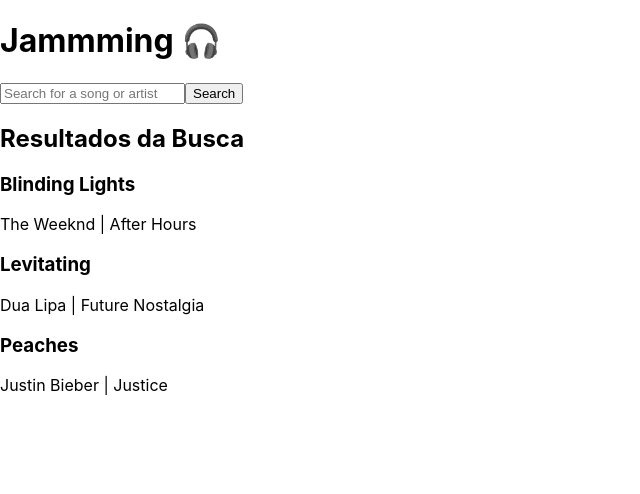
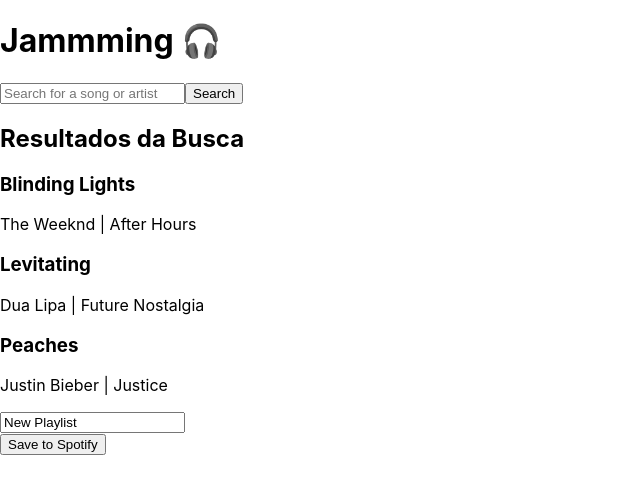
Before and after one commit to Edu-2de/Jammming, a React (Create React App) app: page / in a window 1280 px wide. Shown: the top 494 px of the page, without its empty margins (0-640 px from the left). Built offline with nearby package versions, Linux system fonts and the light colour scheme.

Commit message:
Add Playlist component to manage and display playlist details

```diff
--- a/src/App.js
+++ b/src/App.js
@@ -1,10 +1,12 @@
 import React, { useState } from 'react';
 import SearchBar from './components/SearchBar';
 import SearchResults from './components/SearchResults';
+import Playlist from './components/Playlist';
 
 function App() {
   const [searchTerm, setSearchTerm] = useState('');
-
+  const [playlistName, setPlaylistName] = useState("New Playlist");
+  const [playlistTracks, setPlaylistTracks] = useState([]);
   const mockTracks = [
     {
       id: 1,
@@ -37,7 +39,10 @@
       <h1>Jammming 🎧</h1>
       <SearchBar searchTerm={searchTerm} setSearchTerm={setSearchTerm} />
       <SearchResults tracks={filteredTracks} />
+      <Playlist playlistName={playlistName} playlistTracks={playlistTracks}/>
     </div>
+
+
   );
 }
 
--- a/src/components/Playlist.js
+++ b/src/components/Playlist.js
@@ -0,0 +1,18 @@
+import React from 'react';
+import TrackList from './TrackList';
+
+function Playlist({ playlistName, playlistTracks }) {
+  return (
+    <div className="Playlist">
+      <input
+        type="text"
+        value={playlistName}
+        readOnly
+      />
+      <TrackList tracks={playlistTracks} />
+      <button>Save to Spotify</button>
+    </div>
+  );
+}
+
+export default Playlist;
```
